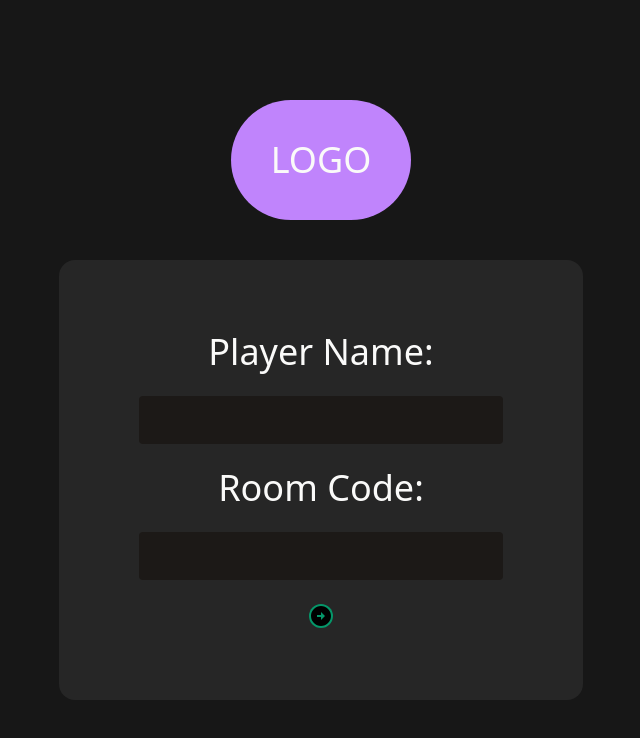
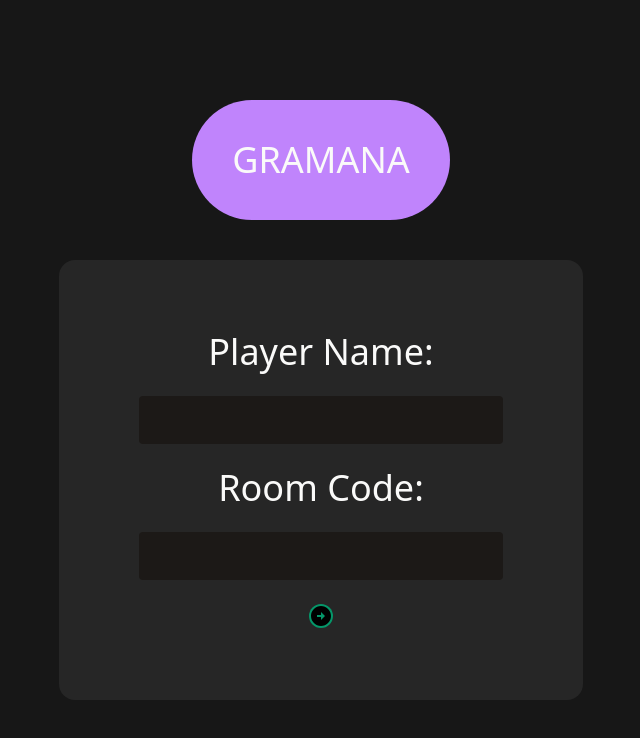
Before and after one commit to jchen396/GRAMANA, a Next.js app in the folder client/: page / in a window 1280 px wide. Shown: the top 738 px of the page, without its empty margins (319-959 px from the left). Built offline with nearby package versions, Linux system fonts and the light colour scheme.

Commit message:
client side deployment

```diff
--- a/client/components/CreateRoom.tsx
+++ b/client/components/CreateRoom.tsx
@@ -23,7 +23,7 @@ const CreateRoom = () => {
 		<div className="flex flex-col justify-center items-center gap-y-10">
 			<div>
 				<h1 className="text-4xl text-stone-50 p-10 bg-purple-400 rounded-full">
-					LOGO
+					GRAMANA
 				</h1>
 			</div>
 			<div className="p-16 bg-neutral-800 rounded-2xl flex flex-col justify-center items-center">
--- a/client/components/Socket.tsx
+++ b/client/components/Socket.tsx
@@ -1,4 +1,5 @@
 import io from "socket.io-client";
-const SERVER = "http://localhost:8080";
+const SERVER =
+	"https://purple-game-server.herokuapp.com/" || "http://localhost:5000";
 const socket = io(SERVER);
 export default socket;
```
